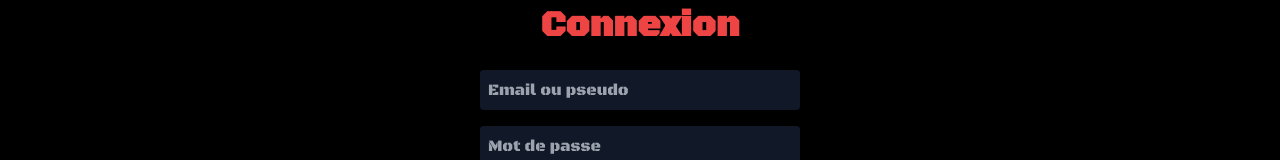
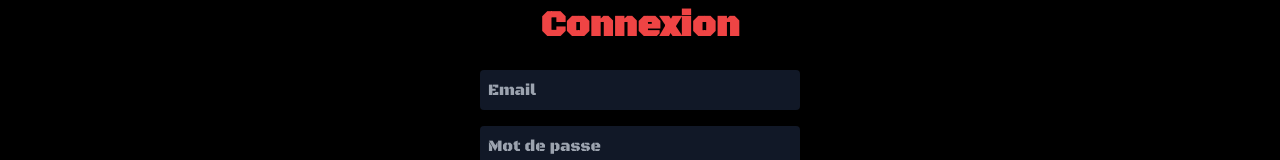
Before and after one commit to Devapp21/arenahub, a Next.js app: page /login in a window 1280 px wide. Shown: the part 366-526 px from the top of the page. Built offline with nearby package versions, Linux system fonts and the light colour scheme.

Commit message:
Message explicatif

```diff
--- a/app/login/page.tsx
+++ b/app/login/page.tsx
@@ -52,7 +52,7 @@ export default function LoginPage() {
       <form onSubmit={handleLogin} className="flex flex-col gap-4 w-80">
         <input
           type="text"
-          placeholder="Email ou pseudo"
+          placeholder="Email"
           value={identifier}
           onChange={(e) => setIdentifier(e.target.value)}
           className="p-2 rounded bg-gray-900 text-gray-100 focus:outline-red-500"
```
